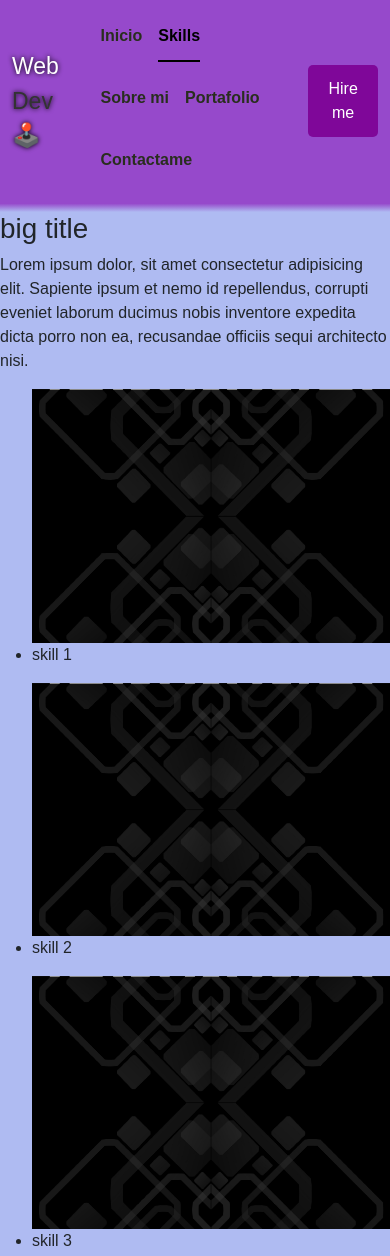
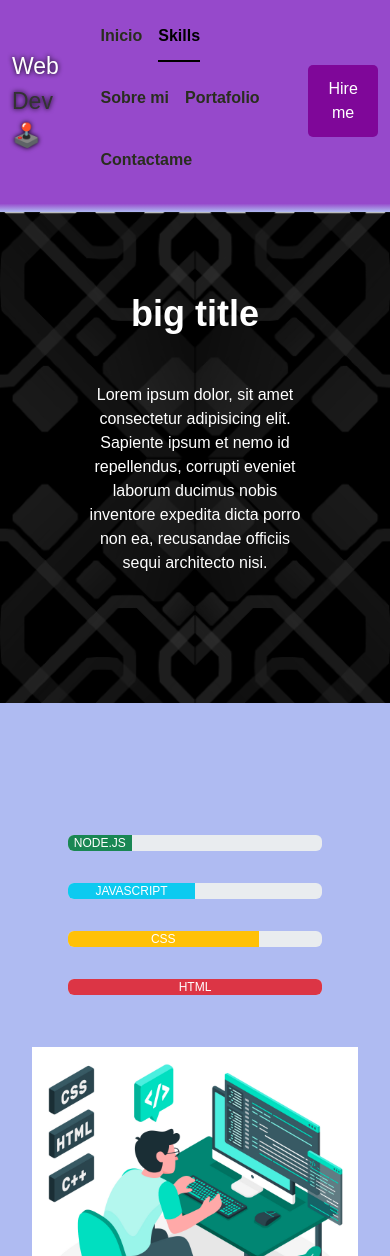
Before and after one commit to 4ndr3steban/PF-MonsalveVasquez, a plain HTML site: page pages/skills.html in a window 390 px wide. Shown: the top 1256 px of the page. Drawn offline with nearby package versions, Linux system fonts and the light colour scheme.

Commit message:
add responsive skills page

```diff
--- a/pages/skills.html
+++ b/pages/skills.html
@@ -35,37 +35,27 @@
     </header>
 
     <main>
-        <section>
-            <h1>big title</h1>
-            <p>Lorem ipsum dolor, sit amet consectetur adipisicing elit. Sapiente ipsum et nemo id repellendus, corrupti eveniet laborum ducimus nobis inventore expedita dicta porro non ea, recusandae officiis sequi architecto nisi.</p>
+        <section class="intro-skills">
+            <h1 class="headTitle">big title</h1>
+            <p class="text-intro">Lorem ipsum dolor, sit amet consectetur adipisicing elit. Sapiente ipsum et nemo id repellendus, corrupti eveniet laborum ducimus nobis inventore expedita dicta porro non ea, recusandae officiis sequi architecto nisi.</p>
         </section>
 
-        <section>
-            <div>
-                <ul>
-                    <li>
-                        <img class="test-img" src="../static/test.jpg" alt="logo skill 1">
-                        <p>skill 1</p>
-                    </li>
-                    <li>
-                        <img class="test-img" src="../static/test.jpg" alt="logo skill 2">
-                        <p>skill 2</p>
-                    </li>
-                    <li>
-                        <img class="test-img" src="../static/test.jpg" alt="logo skill 3">
-                        <p>skill 3</p>
-                    </li>
-                    <li>
-                        <img class="test-img" src="../static/test.jpg" alt="logo skill 4">
-                        <p>skill 4</p>
-                    </li>
-
-                </ul>
+        <section class="containter-head">
+            <div class="content skillbar">
+                <div class="progress" role="progressbar" aria-label="Success example" aria-valuenow="25" aria-valuemin="0" aria-valuemax="100">
+                    <div class="progress-bar bg-success" style="width: 25%"> NODE.JS</div>
+                </div>
+                <div class="progress" role="progressbar" aria-label="Info example" aria-valuenow="50" aria-valuemin="0" aria-valuemax="100">
+                    <div class="progress-bar bg-info" style="width: 50%">JAVASCRIPT</div>
+                </div>
+                <div class="progress" role="progressbar" aria-label="Warning example" aria-valuenow="75" aria-valuemin="0" aria-valuemax="100">
+                    <div class="progress-bar bg-warning" style="width: 75%">CSS</div>
+                </div>
+                <div class="progress" role="progressbar" aria-label="Danger example" aria-valuenow="100" aria-valuemin="0" aria-valuemax="100">
+                    <div class="progress-bar bg-danger" style="width: 100%"> HTML</div>
+                </div>
             </div>
-
-            <div>
-                <img src="" alt="imagen alternativa skills">
-            </div>
+            <div class="image-main"></div>
         </section>
     </main>
 
--- a/styles/styles.css
+++ b/styles/styles.css
@@ -152,6 +152,40 @@ section .headTitle{
     box-shadow: 0 0 10px #9649cbff;
 }
 
+
+.intro-skills{
+    padding-top: 2rem;
+    padding: 5rem 2rem;
+    width: 100%;
+    text-align: center;
+    background-color: #333;
+    background-image: url(../static/test.jpg);
+    background-size: cover;
+    background-position: center;
+    color: #fff;
+}
+
+.intro-skills .headTitle{
+    color: #fff;
+}
+
+.intro-skills .text-intro{
+    padding: 2rem 8rem;
+}
+
+.progress{
+    margin: 2rem 1rem;
+}
+
+.aboutme{
+    width: 100%;
+    min-height: 350px;
+    background-color: #333;
+    background-image: url(../static/test.jpg);
+    background-size: cover;
+    background-position: center;
+}
+
 footer{
     background-color: #9649cbff;
     border-top: 10px solid transparent;
@@ -224,4 +258,8 @@ footer .column > a{
     footer{
         grid-template-columns: 1fr 150px;
     }
+
+    .intro-skills .text-intro{
+        padding: 2rem 3rem;
+    }
 }
```
Also changed, not shown: pages/about-me.html (+3 -5 lines).
